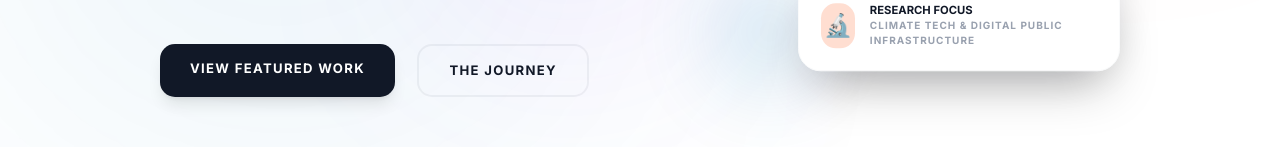
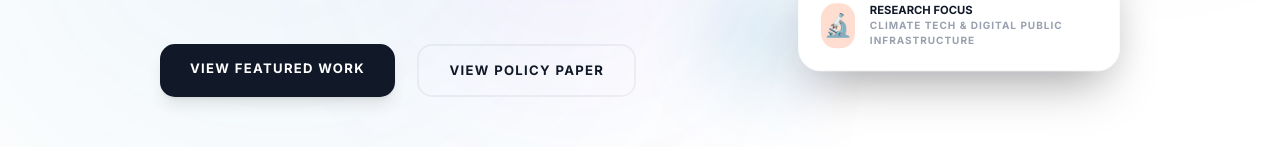
Before and after one commit to 00Shawon/Shawon-Academic-Portfolio, a React (Vite) app: page / in a window 1280 px wide. Shown: the part 527-674 px from the top of the page. Built offline with nearby package versions, Linux system fonts and the light colour scheme; a web font is replaced by a local one.

Commit message:
policy paper added

```diff
--- a/src/components/Sections/Hero.jsx
+++ b/src/components/Sections/Hero.jsx
@@ -53,9 +53,9 @@ const Hero = () => {
                 className="px-8 py-4 bg-charcoal dark:bg-white text-white dark:text-charcoal rounded-2xl font-bold hover:bg-accent dark:hover:bg-gray-200 transition-all shadow-lg hover:shadow-accent/40 text-center text-sm tracking-widest">
                 VIEW FEATURED WORK
               </a>
-              <a href="#journey"
+              <a  target="_blank" href="https://docs.google.com/document/d/1Xct2rn1e_d7IKZA-6XgXoUqIiT50HygyQN_dx6k6b68/edit?usp=sharing"
                 className="px-8 py-4 border-2 border-charcoal/5 dark:border-white/10 text-charcoal dark:text-white rounded-2xl font-bold hover:border-secondary hover:text-secondary dark:hover:text-secondary transition-all text-center text-sm tracking-widest">
-                THE JOURNEY
+                VIEW POLICY PAPER
               </a>
             </motion.div>
           </div>
```
